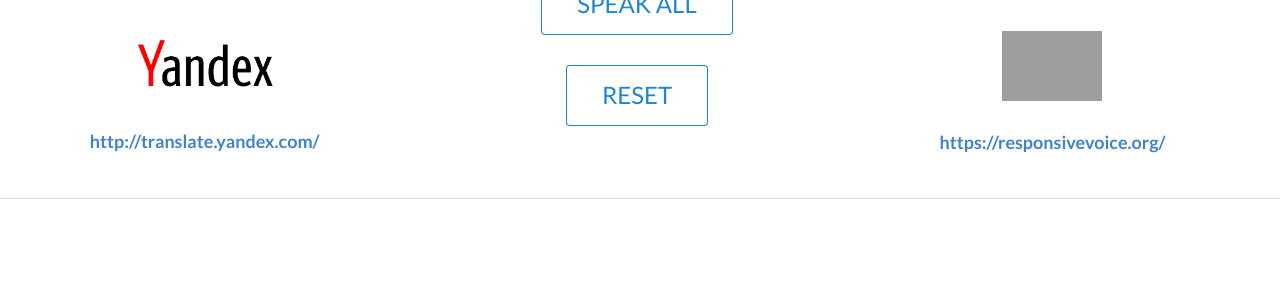
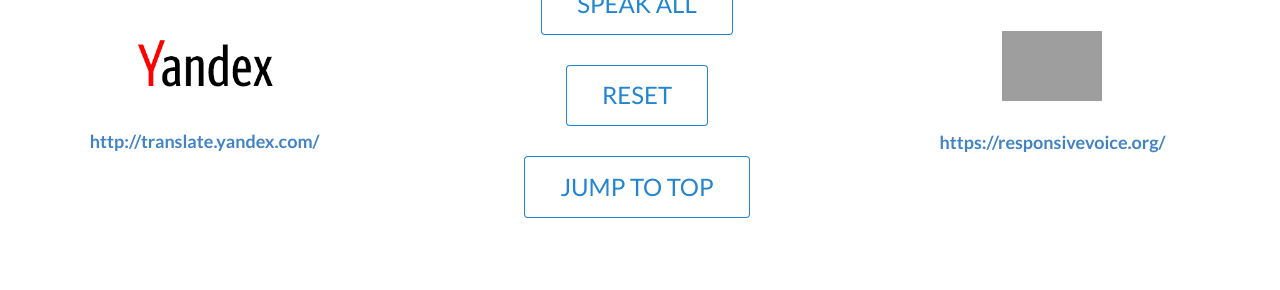
Before and after one commit to leodotng/langlang, a website: page public/index.html in a window 1280 px wide. Shown: the part 1879-2169 px from the top of the page. Before the commit the page ends 2078 px from the top, so only its background shows below. Drawn offline with nearby package versions, Linux system fonts and the light colour scheme; grey boxes are pictures that could not be loaded.

Commit message:
jump to top button

```diff
--- a/public/index.html
+++ b/public/index.html
@@ -297,15 +297,19 @@
 
 <!-- SPEAK ALL BUTTON CODE -->
   <div class="ui column">
-      <div class=""  id="aftertranslate">
+      <div class="" id="aftertranslate">
       <button onclick="speakAllTheLanguages()" class="ui massive primary basic button">SPEAK ALL</button>
     </div>
 <!-- END SPEAK ALL BUTTON CODE -->
 
 
 <!-- YANDEX API DISPLAY REQUIREMENTS -->
-        <div class="column">
+        <div class="column" id="aftertranslate">
           <button type="button" value="Refresh Page" onClick="window.location.reload()" class="ui massive primary basic button">RESET</button>
+        </div>
+
+        <div class="column" id="aftertranslate">
+          <button type="button" value="Refresh Page" onClick="window.scrollTo(0, 0);" class="ui massive primary basic button">JUMP TO TOP</button>
         </div>
 </div>
 
```
